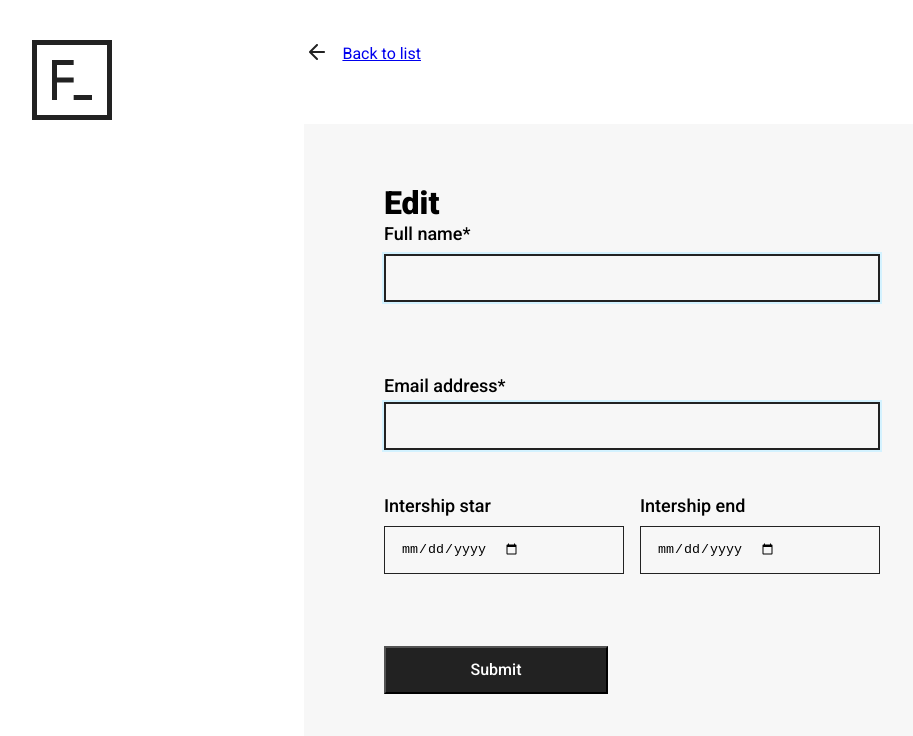
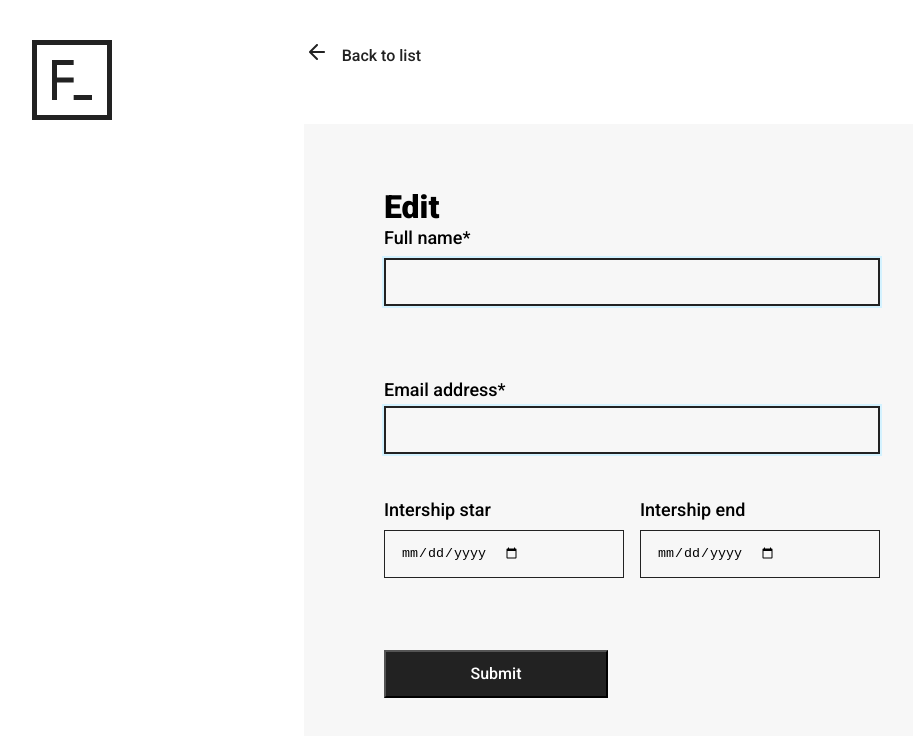
Before and after one commit to karolszym22/FRONT-END-TASK, a React (Create React App) app: page /interns/1 in a window 1280 px wide. Shown: the top 736 px of the page, without its empty margins (8-921 px from the left). Built offline with nearby package versions, Linux system fonts and the light colour scheme; no server answers; data requests are answered from the project's data file.

Commit message:
Styling the button responsible for returning to the list of interns

```diff
--- a/src/CSS/Edit/styles.css
+++ b/src/CSS/Edit/styles.css
@@ -32,6 +32,16 @@
     width: 112px;
     bottom: 120px;
     left: -75px;
+}
+.back-nav
+{
+    font-family: 'Roboto';
+    font-style: normal;
+    font-weight: 500;
+    font-size: 16px;
+    line-height: 24px;
+    color: #222222;
+    text-decoration: none
 }
 
 
--- a/src/EditIntern.jsx
+++ b/src/EditIntern.jsx
@@ -26,7 +26,7 @@ const EditIntern = () => {
     return (
         <div className='secondary'>
             <div className='back-to-list'>
-              <i><img src={BackLogo}></img></i><NavLink  to={`/`}>Back to list</NavLink>
+              <i><img src={BackLogo}></img></i><NavLink className='back-nav' to={`/`}>Back to list</NavLink>
             </div>
             <h1>Edit</h1>
       <Formik
```
